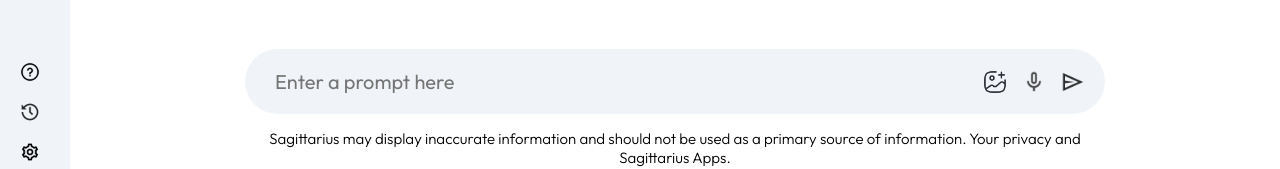
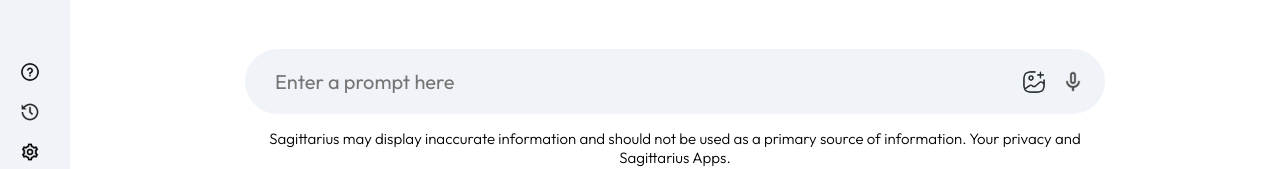
Before and after one commit to RONHEL235/sagittarius-, a React (Vite) app: page / in a window 1280 px wide. Shown: the part 618-787 px from the top of the page. Built offline with nearby package versions, Linux system fonts and the light colour scheme.

Commit message:
conditionally render send icon in Main component based on input presence; improve user interaction

```diff
--- a/src/components/Main/Main.jsx
+++ b/src/components/Main/Main.jsx
@@ -66,7 +66,7 @@
                         <div>
                             <img src={assets.gallery_icon} alt="" />
                             <img src={assets.mic_icon} alt="" />
-                            <img onClick={() => onSent()} src={assets.send_icon} alt="" />
+                            {input? <img onClick={() => onSent()} src={assets.send_icon} alt="" /> : null}
                         </div>
                     </div>
                     <p className="bottom-info">
```
